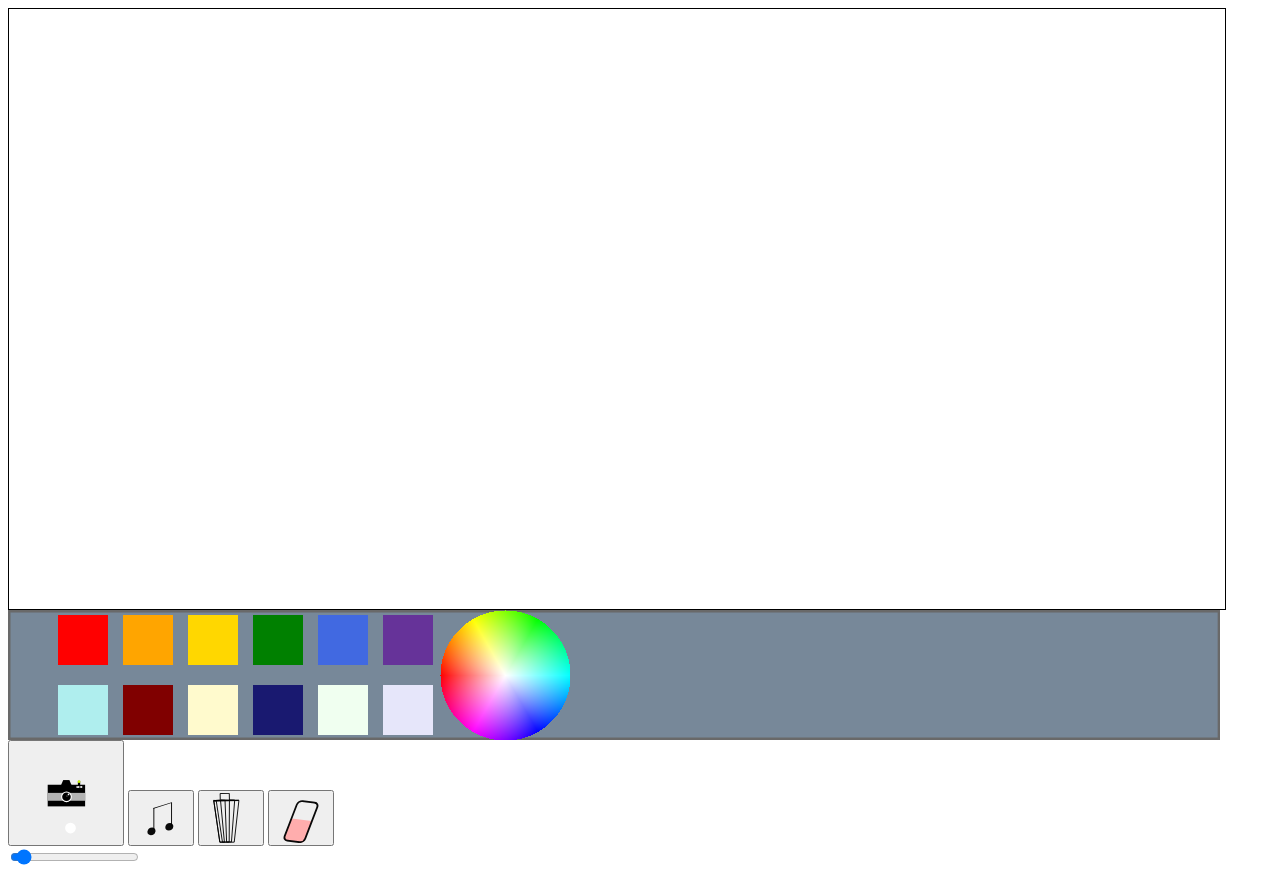
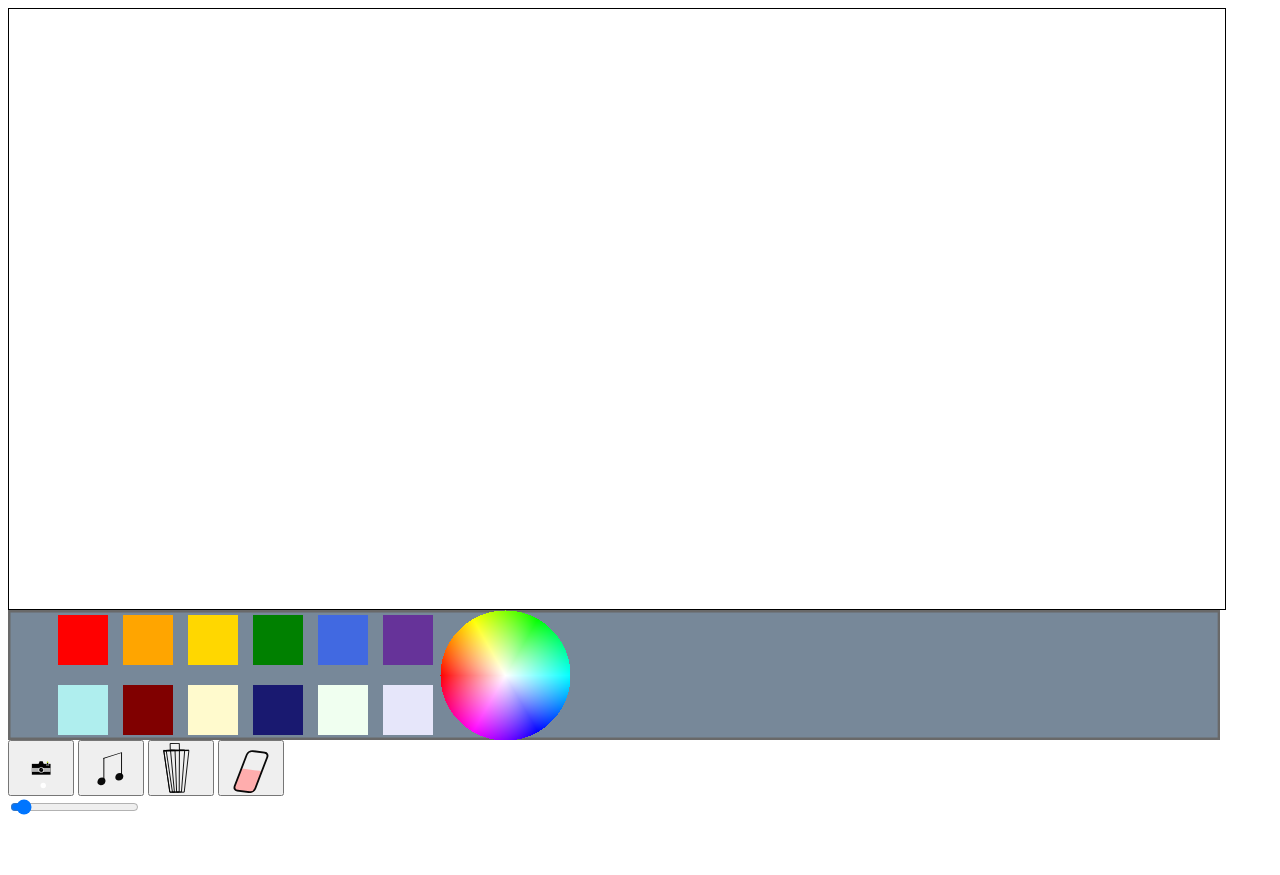
Before and after one commit to MoltenWolf/DrawaSong, a plain HTML site: page index.html in a window 1280 px wide. After the commit the page ends 825 px from the top, so only its background shows below. Drawn offline with Linux system fonts and the light colour scheme.

Commit message:
fixed button size

```diff
--- a/index.html
+++ b/index.html
@@ -12,7 +12,7 @@
 	<canvas height='130' id='cw' width='130' style= "fill: LightSlateGrey"></canvas>
 	<br>
     <button id="vid" onclick="camera()">
-	<img src="camera.svg" alt="Take video/screenshot button" height="100" width="100" />
+	<img src="camera.svg" alt="Take video/screenshot button" height="50" width="50" />
 	</button>
 	<button id = "button" onclick = "music()"  />
 	<img id="music_note" src="music_note.svg" alt="Music note button" height="50" width="50">
```
